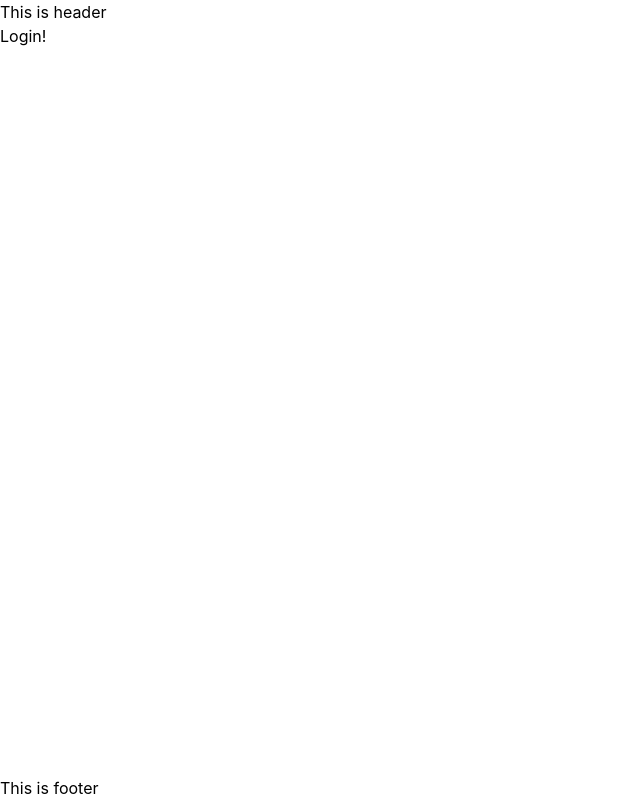
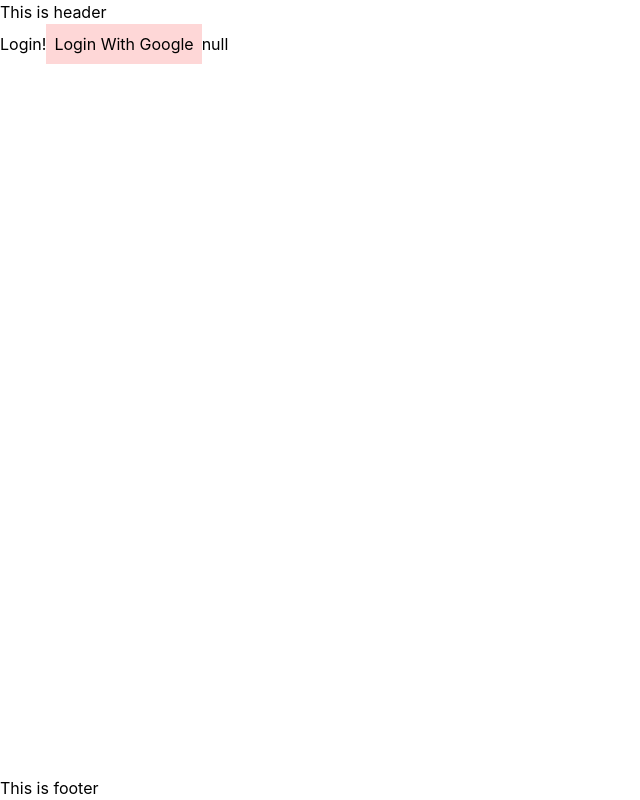
Before and after one commit to WebmasterCamp/ywc17-workshop-d, a React (Create React App) app in the folder web/: page /login in a window 1280 px wide. Shown: the whole page, without its empty margins (0-640 px from the left). Built offline with nearby package versions, Linux system fonts and the light colour scheme; no server answers.

Commit message:
:sparkles: add firebase magic

```diff
--- /dev/null
+++ b/web/src/hooks/firebase.tsx
@@ -0,0 +1,71 @@
+import React, { useState, useEffect } from 'react';
+import { auth, firestore } from 'firebase';
+
+export const useAuth = () => {
+  const authInstance = auth();
+  const [user, setUser] = useState<any>(authInstance.currentUser);
+
+  useEffect(() => {
+    const unsubscribe = authInstance.onAuthStateChanged(newUser => {
+      setUser(newUser);
+    });
+
+    return unsubscribe;
+  }, []);
+
+  return user;
+};
+
+export const useFirestoreDoc = function<T = any>(
+  ref: firestore.DocumentReference
+): T | undefined {
+  const [data, setData] = useState<T>();
+
+  useEffect(() => {
+    const unsubscribe = ref.onSnapshot({
+      next: snapshot => {
+        const newData = snapshot.data();
+        if (newData) {
+          for (const key in newData) {
+            newData[key] =
+              newData[key] instanceof firestore.Timestamp
+                ? (newData[key] as firestore.Timestamp).toDate()
+                : newData[key];
+          }
+          setData(newData as T);
+        }
+      },
+    });
+    return unsubscribe;
+  }, []);
+
+  return data;
+};
+
+export const useFirestoreCollection = function<T = any>(
+  ref: firestore.CollectionReference
+): T[] {
+  const [data, setData] = useState<T[]>([]);
+
+  useEffect(() => {
+    const unsubscribe = ref.onSnapshot({
+      next: snapshot => {
+        const newDatas = snapshot.docs.map(doc => {
+          const newData = doc.data();
+          for (const key in newData) {
+            newData[key] =
+              newData[key] instanceof firestore.Timestamp
+                ? (newData[key] as firestore.Timestamp).toDate()
+                : newData[key];
+          }
+          return newData as T;
+        });
+        setData(newDatas);
+      },
+    });
+
+    return unsubscribe;
+  }, []);
+
+  return data;
+};
--- a/web/src/views/Login/index.tsx
+++ b/web/src/views/Login/index.tsx
@@ -1,5 +1,30 @@
-import React from 'react';
+import React, { useEffect } from 'react';
+import { Button } from '../../core/components/Button';
+import { auth } from 'firebase';
+import {
+  useAuth,
+  useFirestoreDoc,
+  useFirestoreCollection,
+} from '../../hooks/firebase';
+import { firestore } from 'firebase';
 
 export const Login: React.FC = () => {
-  return <div className="">Login!</div>;
+  const login = async () => {
+    try {
+      const result = await auth().signInWithPopup(
+        new auth.GoogleAuthProvider()
+      );
+    } catch (error) {
+      alert('login failed');
+    }
+  };
+
+  const user = useAuth();
+  return (
+    <div className="">
+      Login!
+      <Button onClick={() => login()}>Login With Google</Button>
+      {JSON.stringify(user)}
+    </div>
+  );
 };
```
Also changed, not shown: 1 other file (tests, documents, lock files or other folders).
